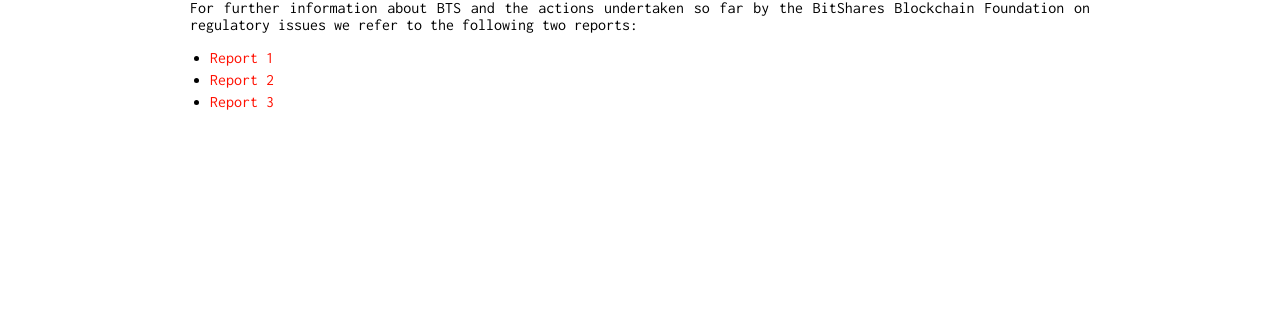
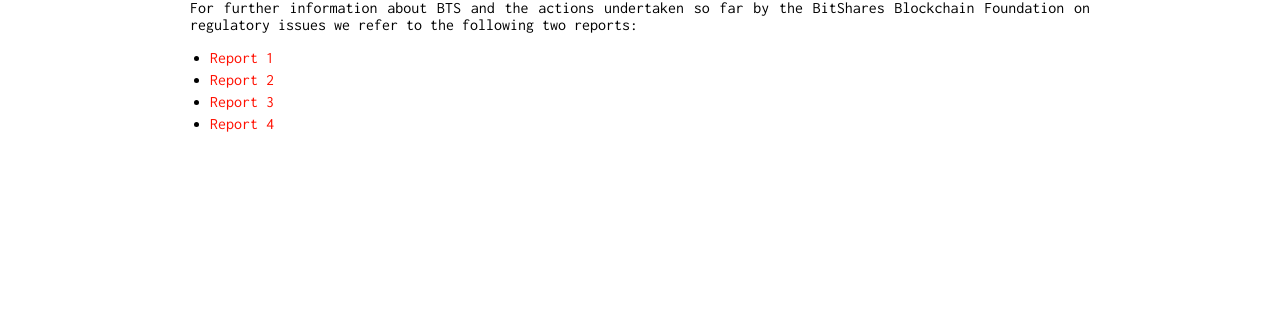
Before and after one commit to thehapax/bitshares.foundation, a Jekyll site: the page built from groundwork.md, in a window 1280 px wide. Shown: the part 401-710 px from the top of the page. Built offline with Jekyll 4.4.1, drawn with Linux system fonts in a browser that asks for light colours; our own code applies the rules of GitHub Pages for plain Markdown files.

Commit message:
Report fix

```diff
--- a/groundwork.md
+++ b/groundwork.md
@@ -26,3 +26,4 @@ following two reports:
 * [Report 1](https://steemit.com/bitshares/@bitshares.fdn/report-spokesperson-bitshares-blockchain-foundation-on-bittrex-inc-and-other-regulatory-issues)
 * [Report 2](https://steemit.com/bitshares/@bitshares.fdn/second-report-spokesperson-bitshares-blockchain-foundation-on-bittrex-inc-and-other-regulatory-issues)
 * [Report 3](https://steemit.com/bitshares/@bitshares.fdn/report-3-spokesperson-on-lykke-listings-workers-and-ongoing-material)
+* [Report 4](https://steemit.com/spokesperson/@bitshares.fdn/spokesperson-report-2018-05-bitshares-blockchain-foundation-bbf)
```
Also changed, not shown: _announcements/2018-06-05-spokesperson-report.md (renamed from _announcements/2018-05-spokesperson-report.md).
